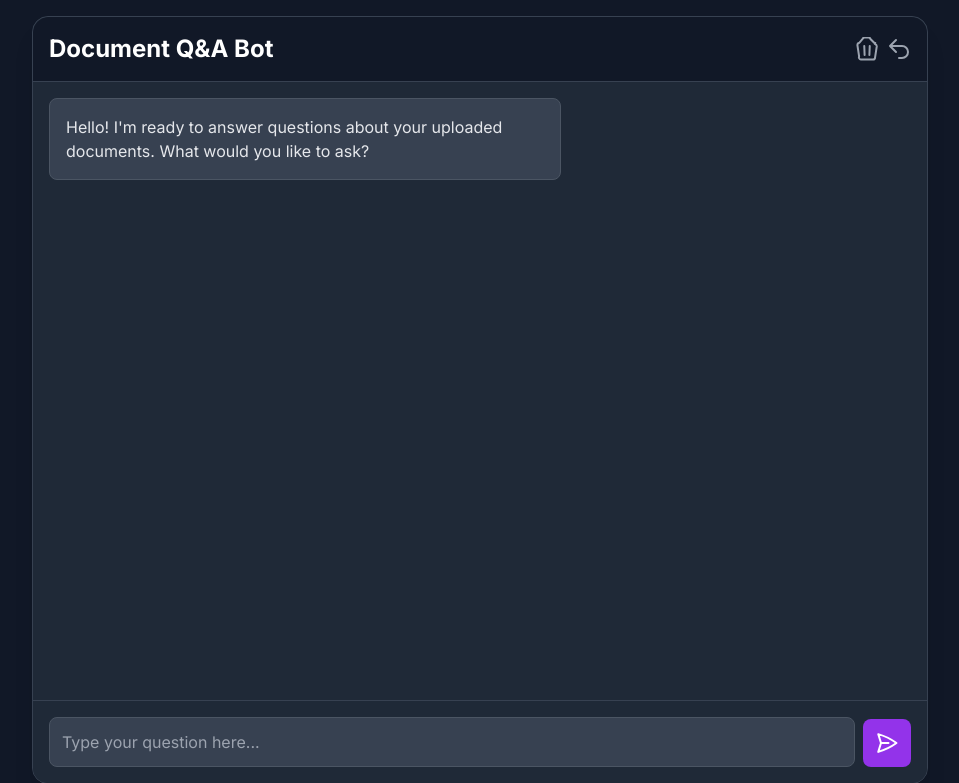
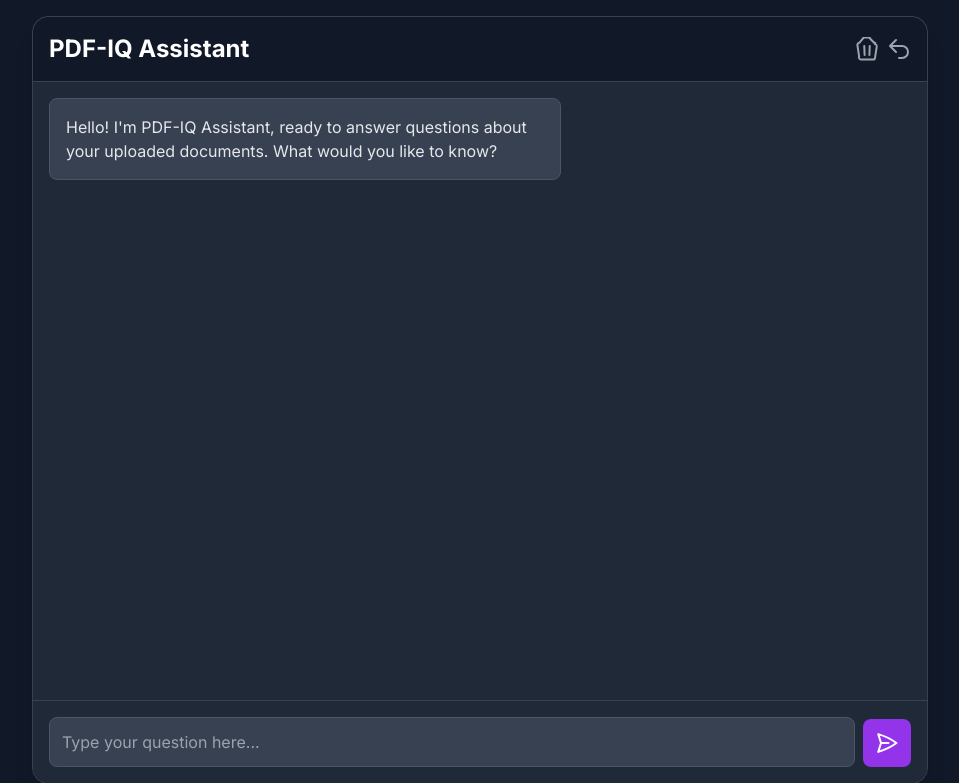
Before and after one commit to tariq-khan9/pdf-rag, a Flask app: page /chat in a window 1280 px wide. Shown: the top 783 px of the page, without its empty margins (160-1119 px from the left). Run offline with Flask 3, Linux system fonts and the light colour scheme; some libraries are stand-ins or nearby versions.

Commit message:
app renamed

```diff
--- a/app.py
+++ b/app.py
@@ -253,9 +253,9 @@ if __name__ == '__main__':
     # Initialize the RAG handler on startup (optional - will be initialized when needed)
     try:
         rag_handler.initialize()
-        print("RAG handler initialized successfully on startup.")
+        print("PDF-IQ system initialized successfully on startup.")
     except Exception as e:
         print(f"RAG handler initialization failed on startup: {e}")
-        print("RAG handler will be initialized when first needed.")
+        print("PDF-IQ will be initialized when first needed.")
 
     app.run(debug=True, port=5050)
--- a/rag_handler.py
+++ b/rag_handler.py
@@ -96,7 +96,7 @@ class RAGHandler:
 
         # Enhanced prompt template with file operations and memory
         prompt_template = PromptTemplate.from_template(
-            f"""You are an intelligent document assistant with access to multiple PDF files and conversation memory.
+            f"""You are PDF-IQ, an intelligent document assistant with access to multiple PDF files and conversation memory.
 
 AVAILABLE FILES:
 {files_context}
--- a/templates/admin.html
+++ b/templates/admin.html
@@ -3,7 +3,7 @@
 <head>
     <meta charset="UTF-8">
     <meta name="viewport" content="width=device-width, initial-scale=1.0">
-    <title>Admin - File Management</title>
+    <title>PDF-IQ - Admin Panel</title>
     <script src="https://cdn.tailwindcss.com"></script>
     <link rel="preconnect" href="https://fonts.googleapis.com">
     <link rel="preconnect" href="https://fonts.gstatic.com" crossorigin>
@@ -34,7 +34,7 @@
             <div class="max-w-7xl mx-auto px-4 sm:px-6 lg:px-8">
                 <div class="flex justify-between items-center py-6">
                     <div class="flex items-center">
-                        <h1 class="text-3xl font-bold text-white">Admin Panel</h1>
+                        <h1 class="text-3xl font-bold text-white">PDF-IQ Admin Panel</h1>
                         <span class="ml-3 px-3 py-1 bg-purple-900 text-purple-200 text-sm font-medium rounded-full">
                             File Management
                         </span>
--- a/templates/admin_login.html
+++ b/templates/admin_login.html
@@ -3,7 +3,7 @@
 <head>
     <meta charset="UTF-8">
     <meta name="viewport" content="width=device-width, initial-scale=1.0">
-    <title>Admin Login - PDF RAG</title>
+    <title>PDF-IQ - Admin Login</title>
     <script src="https://cdn.tailwindcss.com"></script>
     <link rel="preconnect" href="https://fonts.googleapis.com">
     <link rel="preconnect" href="https://fonts.gstatic.com" crossorigin>
@@ -23,7 +23,7 @@
                 </svg>
             </div>
             <h2 class="mt-6 text-center text-3xl font-extrabold text-white">
-                Admin Login
+                PDF-IQ Admin Login
             </h2>
             <p class="mt-2 text-center text-sm text-gray-400">
                 Enter your credentials to access the admin panel
--- a/templates/base.html
+++ b/templates/base.html
@@ -3,7 +3,7 @@
   <head>
     <meta charset="UTF-8" />
     <meta name="viewport" content="width=device-width, initial-scale=1.0" />
-    <title>{% block title %}RAG Flask App{% endblock %}</title>
+    <title>{% block title %}PDF-IQ{% endblock %}</title>
     <style>
       body {
         font-family: Arial, sans-serif;
--- a/templates/chat.html
+++ b/templates/chat.html
@@ -3,7 +3,7 @@
   <head>
     <meta charset="UTF-8" />
     <meta name="viewport" content="width=device-width, initial-scale=1.0" />
-    <title>Chat with Your Documents</title>
+         <title>PDF-IQ - Chat with Documents</title>
     <script src="https://cdn.tailwindcss.com"></script>
     <link rel="preconnect" href="https://fonts.googleapis.com" />
     <link rel="preconnect" href="https://fonts.gstatic.com" crossorigin />
@@ -37,7 +37,7 @@
       <div
         class="bg-gray-900 text-white p-4 flex items-center justify-between rounded-t-2xl border-b border-gray-700"
       >
-        <h1 class="text-2xl font-bold">Document Q&A Bot</h1>
+                 <h1 class="text-2xl font-bold">PDF-IQ Assistant</h1>
         <div class="flex items-center space-x-2">
           <button
             id="clear-memory-btn"
@@ -89,8 +89,8 @@
         <div class="flex justify-start">
           <div class="bg-gray-700 p-4 rounded-lg max-w-lg border border-gray-600">
             <p class="text-gray-200">
-              Hello! I'm ready to answer questions about your uploaded
-              documents. What would you like to ask?
+                             Hello! I'm PDF-IQ Assistant, ready to answer questions about your uploaded
+               documents. What would you like to know?
             </p>
           </div>
         </div>
@@ -229,8 +229,8 @@
                 <div class="flex justify-start">
                   <div class="bg-gray-700 p-4 rounded-lg max-w-lg border border-gray-600">
                     <p class="text-gray-200">
-                      Hello! I'm ready to answer questions about your uploaded
-                      documents. What would you like to ask?
+                                     Hello! I'm PDF-IQ Assistant, ready to answer questions about your uploaded
+               documents. What would you like to know?
                     </p>
                   </div>
                 </div>
```
Also changed, not shown: templates/index.html (+5 -5 lines).
